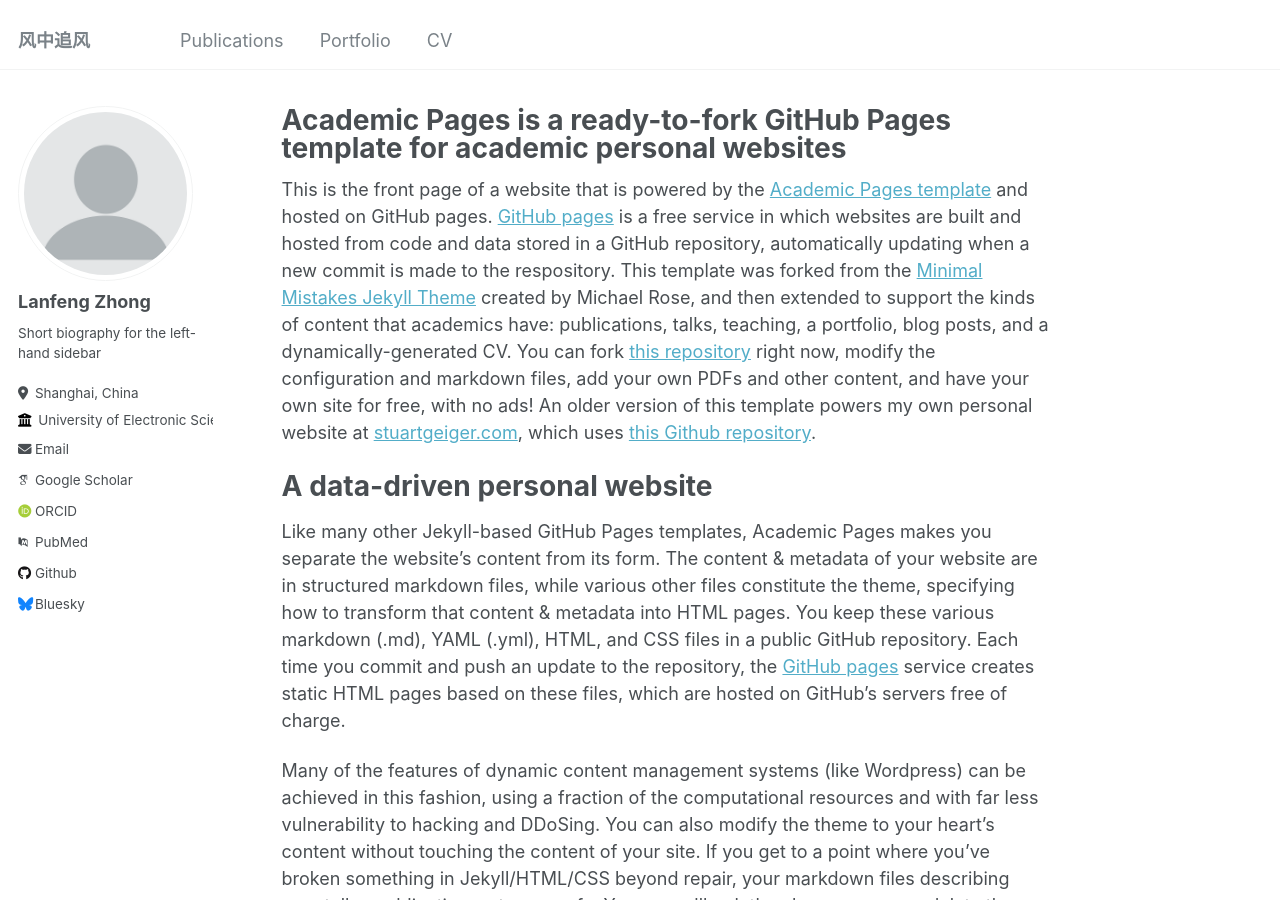
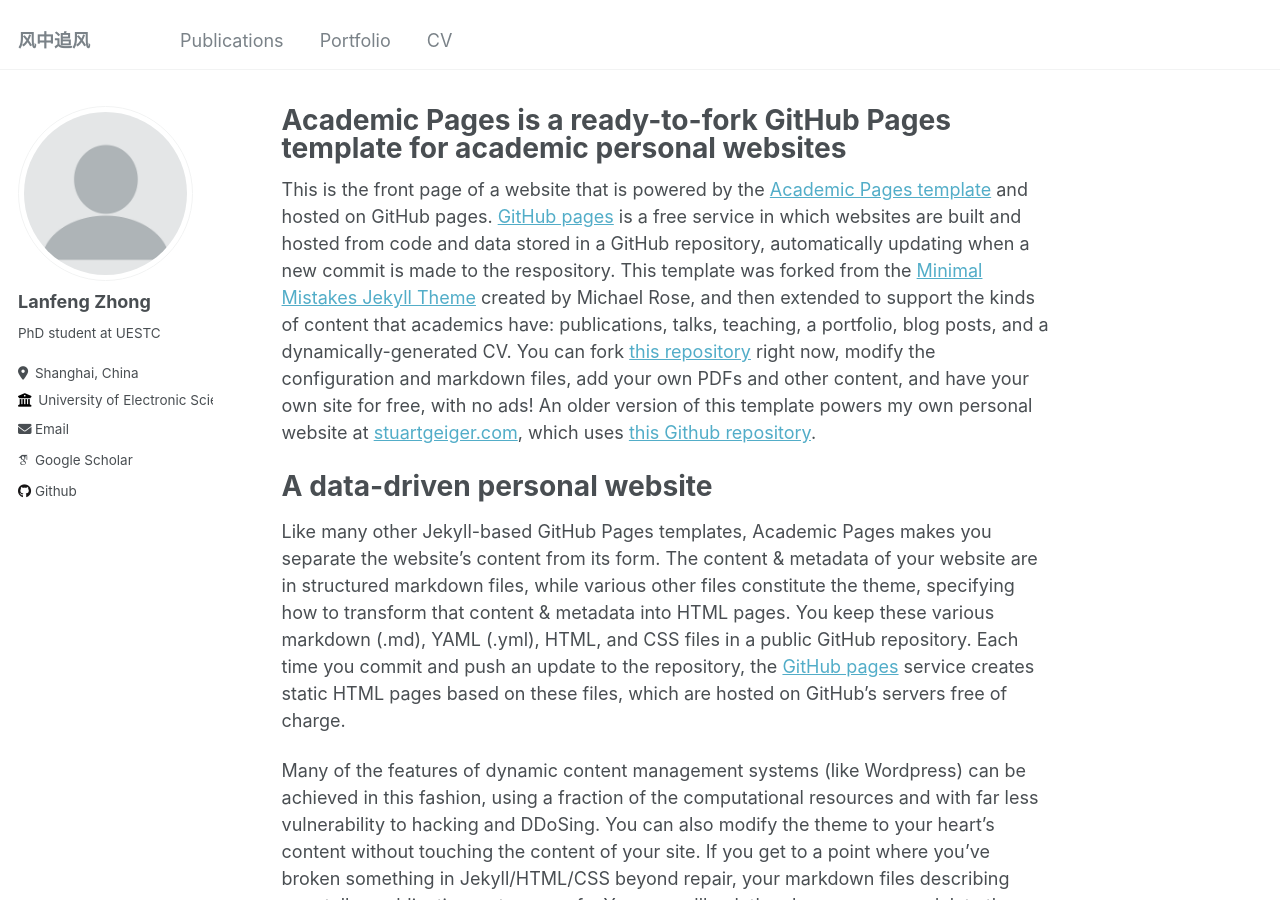
Before and after one commit to lanfz2000/lanfz2000.github.io, a Jekyll site: the page built from _pages/about.md, in a window 1280 px wide and 900 px high. Built offline with Jekyll 4.4.1, drawn with Linux system fonts in a browser that asks for light colours; some web fonts are replaced.

Commit message:
Update _config.yml

```diff
--- a/_config.yml
+++ b/_config.yml
@@ -24,7 +24,7 @@ author:
   avatar           : "profile.png"
   name             : "Lanfeng Zhong"
   pronouns         : # example: "she/her"
-  bio              : "Short biography for the left-hand sidebar"
+  bio              : "PhD student at UESTC"
   location         : "Shanghai, China"
   employer         : "University of Electronic Science and Technology of China."
   uri              : # URL
@@ -34,21 +34,17 @@ author:
   arxiv            : # URL - Update with the correct link to your profile
   googlescholar    : "https://scholar.google.com/citations?user=sOvKS2YAAAAJ&hl=en"
   impactstory      : # URL
-  orcid            : "http://orcid.org/yourorcidurl"
-  semantic         : # URL
-  pubmed           : "https://www.ncbi.nlm.nih.gov/pubmed/?term=john+snow"
   researchgate     : # URL
 
   # Repositories and software development
   bitbucket        : # Username - Update with your username on the site
   codepen          : # Username
   dribbble         : # Username
-  github           : "academicpages"
+  github           : "https://github.com/lanfz2000"
   kaggle           : # Username
   stackoverflow    : # User number or user number and name (i.e., use "1" or "1/jeff-atwood")
 
   # Social media
-  bluesky          : "bsky.app" # Replace this with you Bluesky username
   facebook         : # Username
   flickr           : # Username
   foursquare       : # Username
```
